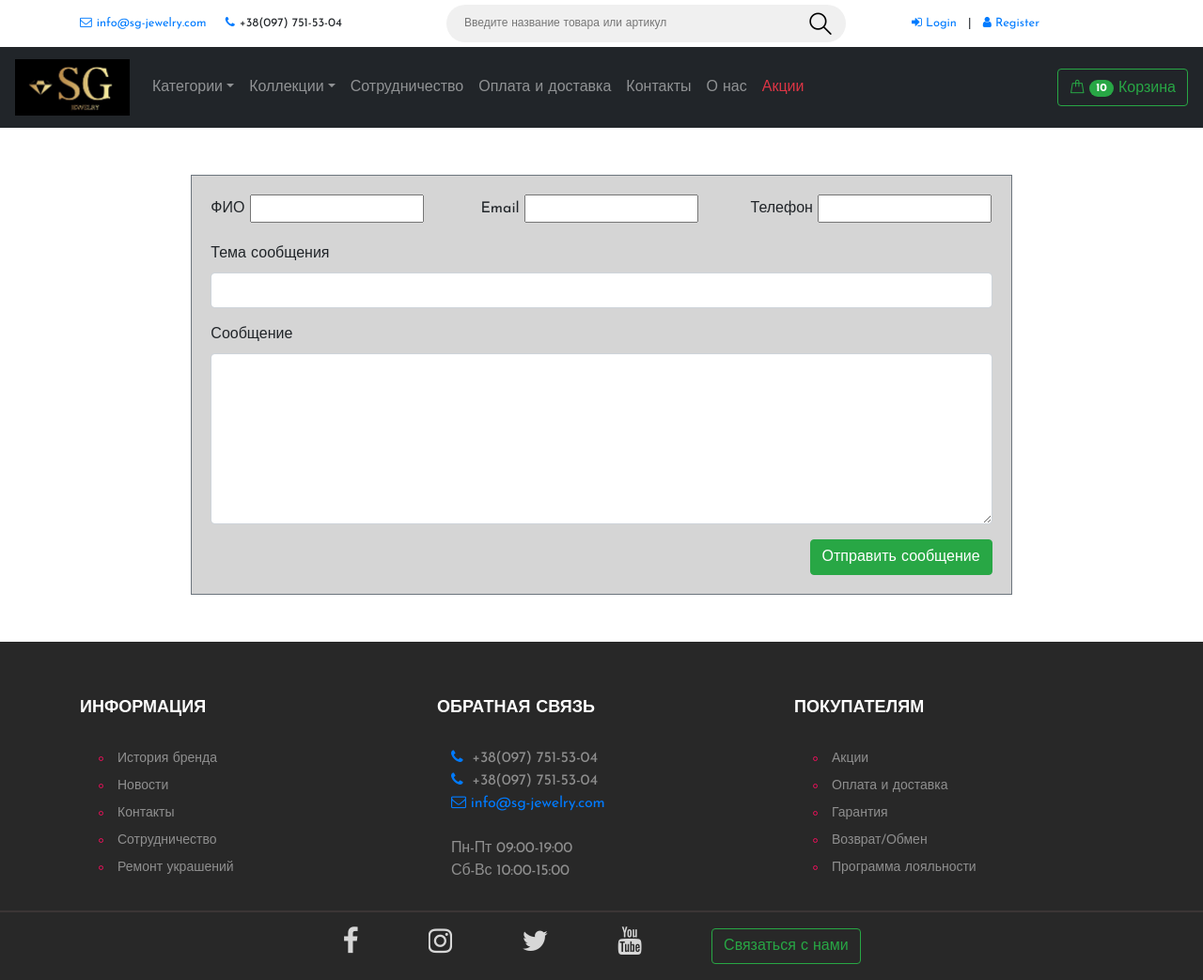
After one commit to Masergik/djangolearning, a Django app: page /contact-us/ in a window 1280 px wide. The commit adds this page. Shown: the whole page at 94% size. Run offline with Django 3.2, Linux system fonts and the light colour scheme; some libraries are stand-ins or nearby versions.

Commit message:
Add ContactUsForm, ContactUsView, contact-us.html, email-sent.html in core app.

```diff
--- a/jewelry_store/core/forms.py
+++ b/jewelry_store/core/forms.py
@@ -3,10 +3,22 @@ from django import forms
 from store.models import Collection, Category, Product
 
 
+class ContactUsForm(forms.Form):
+    name = forms.CharField(required=True)
+    sender_email = forms.EmailField(required=True)
+    phone = forms.CharField(required=True)
+    subject = forms.CharField(widget=forms.widgets.TextInput(attrs={"class": "form-control"}), required=True)
+    message = forms.CharField(widget=forms.widgets.Textarea(
+        attrs={'class': "form-control", 'rows': 7, 'data-form-field': "Message"}
+    ), required=True)
+
+
 class AddProductForm(forms.Form):
     name = forms.CharField(required=True)
     vendor_code = forms.CharField(required=True)
-    description = forms.CharField(widget=forms.widgets.Textarea, required=True)
+    description = forms.CharField(widget=forms.widgets.Textarea(
+        attrs={'class': 'my-textarea', 'rows': 5}
+    ), required=True)
     metal = forms.CharField(required=True)
     insertion = forms.BooleanField()
     insert_type = forms.CharField()
--- a/jewelry_store/core/static/css/style.css
+++ b/jewelry_store/core/static/css/style.css
@@ -76,6 +76,7 @@ html, body {
 .sale-text {
     color: yellow;
 }
+
 
 /* ENDNavbar */
 
@@ -422,3 +423,15 @@ html, body {
     margin-bottom: 12px;
 }
 /* END Footer */
+
+
+/* ----------------
+  product.html
+---------------------*/
+.product-info {
+    margin: 50px 0px 0px 0px;
+}
+
+/* ----------------
+  END product.html
+---------------------*/
--- a/jewelry_store/core/static/js/main.js
+++ b/jewelry_store/core/static/js/main.js
@@ -3,11 +3,6 @@
 
 
 $(window).on('load', function() {
-	/*------------------
-		Preloder
-	--------------------*/
-	$(".loader").fadeOut();
-	$("#preloder").delay(400).fadeOut("slow");
 
 });
 
@@ -38,4 +33,33 @@ $(window).on('load', function() {
 		}
 	});
 
+
+
 })(jQuery);
+
+	/*------------------
+		Product Form
+	--------------------*/
+$(document).ready(function(){
+	var form = $('#form_buy_product');
+	console.log(form);
+	form.on('submit', function(e){
+	    e.preventDefault();
+	    console.log('123');
+	    var quantity = $('#quantity').val();
+	    console.log(quantity);
+	    var submit_btn = $('#submit_btn');
+	    var product_id = submit_btn.data("product_id");
+	    var product_name = submit_btn.data("name");
+	    var product_vendor_code = submit_btn.data("vendor_code");
+	    var product_price = submit_btn.data("price");
+	    var product_sale = submit_btn.data("sale");
+	    var product_price_with_sale = submit_btn.data("price_with_sale");
+	    console.log(product_id);
+	    console.log(product_vendor_code);
+	    console.log(product_name);
+	    console.log(product_price);
+	    console.log(product_sale);
+	    console.log(product_price_with_sale);
+	})
+})
--- a/jewelry_store/core/templates/base.html
+++ b/jewelry_store/core/templates/base.html
@@ -91,7 +91,9 @@
           </li>
         </ul>
       </div>
-      <button type="button" class="btn btn-outline-success ml-auto"><i class="flaticon-bag"> </i><span class="badge badge-pill badge-success">10</span> Корзина</button>
+      <div class="cart-container">
+        <button type="button" class="btn btn-outline-success ml-auto"><i class="flaticon-bag"> </i><span class="badge badge-pill badge-success">10</span> Корзина</button>
+      </div>
     </nav>
   </header>
 
@@ -149,7 +151,7 @@
           <a href="" class="instagram"><i class="fa fa-instagram"></i></a>
           <a href="" class="twitter"><i class="fa fa-twitter"></i></a>
           <a href="" class="youtube"><i class="fa fa-youtube"></i></a>
-          <button type="button" class="btn btn-outline-success btn-footer">Связаться с нами</button>
+          <a href="/contact-us/" class="btn btn-outline-success btn-footer" role="button" aria-pressed="true">Связаться с нами</a>
         </div>
       </div>
     </div>
--- /dev/null
+++ b/jewelry_store/core/templates/core/contact-us.html
@@ -0,0 +1,48 @@
+{% extends 'base.html' %}
+{% load static %}
+
+{% block title %}
+  Свяжитесь с нами
+{% endblock title %}
+
+{% block content %}
+
+<div class="row justify-content-center">
+  <div class="media-container-column col-lg-8 border border-secondary" data-form-type="formoid" style="margin: 50px; padding: 20px; background-color: #d5d5d5">
+    <form method="post">
+      {% csrf_token %}
+      <div class="row row-sm-offset">
+        <div class="col-md-4 multi-horizontal" data-for="name">
+          <div class="form-group">
+            <label class="form-control-label">ФИО</label>
+            {{ form.name }}
+          </div>
+        </div>
+        <div class="col-md-4 multi-horizontal" data-for="email">
+          <div class="form-group">
+            <label class="form-control-label">Email</label>
+            {{ form.sender_email }}
+          </div>
+        </div>
+        <div class="col-md-4 multi-horizontal" data-for="phone">
+          <div class="form-group">
+            <label class="form-control-label">Телефон</label>
+            {{ form.phone }}
+          </div>
+        </div>
+      </div>
+      <div class="form-group" data-for="subject">
+        <label class="form-control-label">Тема сообщения</label> <br>
+        {{ form.subject }}
+      </div>
+      <div class="form-group" data-for="message">
+        <label class="form-control-label">Сообщение</label>
+        {{ form.message }}
+      </div>
+      <div class="form-actions text-right">
+        <button type="submit" class="btn btn-success">Отправить сообщение</button>
+      </div>
+    </form>
+  </div>
+</div>
+{% endblock content %}
--- a/jewelry_store/core/urls.py
+++ b/jewelry_store/core/urls.py
@@ -2,16 +2,18 @@ from django.conf import settings
 from django.conf.urls.static import static
 from django.urls import path
 from django.views.generic import TemplateView
-from core.views import HomeView, DeliveryView, IndexView
+from core.views import HomeView, DeliveryView, IndexView, ContactUsView
 
 from core.views import AddProductView
 from core import views
 
 urlpatterns = [
     # path('', views.index, name='index'),
+    path('email-sent/', ContactUsView.as_view(template_name='core/email-sent.html')),
     path('', IndexView.as_view(), name='index_class'),
     path('contact/', TemplateView.as_view(template_name='core/contact.html')),
     # path('', HomeView.as_view(), name='homeview'),
     path('delivery/', DeliveryView.as_view(), name='deliveryview'),
-    path('add-product/', AddProductView.as_view())
+    path('add-product/', AddProductView.as_view()),
+    path('contact-us/', ContactUsView.as_view(), name='contact_us')
 ] + static(settings.MEDIA_URL, document_root=settings.MEDIA_ROOT)
--- a/jewelry_store/core/views.py
+++ b/jewelry_store/core/views.py
@@ -1,11 +1,10 @@
 # from django.db.models import Q
-from datetime import datetime, time, date, timedelta
-
+from django.core.mail import send_mail
 from django.shortcuts import render
 from django.views import View
-from django.views.generic import TemplateView, ListView
+from django.views.generic import TemplateView, ListView, FormView
 
-from core.forms import AddProductForm
+from core.forms import AddProductForm, ContactUsForm
 from store.models import Product, ProductImage
 
 
@@ -36,6 +35,27 @@ class IndexView(TemplateView):
             'new_products': new_products
         })
         return context
+
+
+class ContactUsView(FormView):
+    template_name = 'core/contact-us.html'
+    form_class = ContactUsForm
+    success_url = '/email-sent/'
+
+    def form_valid(self, form):
+        # store_email = ['masergineer@gmail.com']
+        store_email = ['test.sg.jewelry@gmail.com']
+        sender_email = form.cleaned_data['sender_email']
+        subject = form.cleaned_data['subject']
+        message = "{name} / {sender_email} / {phone} said: ".format(
+            name=form.cleaned_data['name'],
+            sender_email=form.cleaned_data['sender_email'],
+            phone=form.cleaned_data['phone'])
+        message += "\n\n{0}".format(form.cleaned_data['message'])
+
+        send_mail(subject, message, sender_email, store_email)
+
+        return super(ContactUsView, self).form_valid(form)
 
 
 class CategoryView(ListView):
```
Also changed, not shown: jewelry_store/core/templates/core/email-sent.html (added, +20 -0 lines), jewelry_store/jewelry_store/settings.py (+14 -0 lines), jewelry_store/store/templates/store/product.html (+39 -3 lines).
